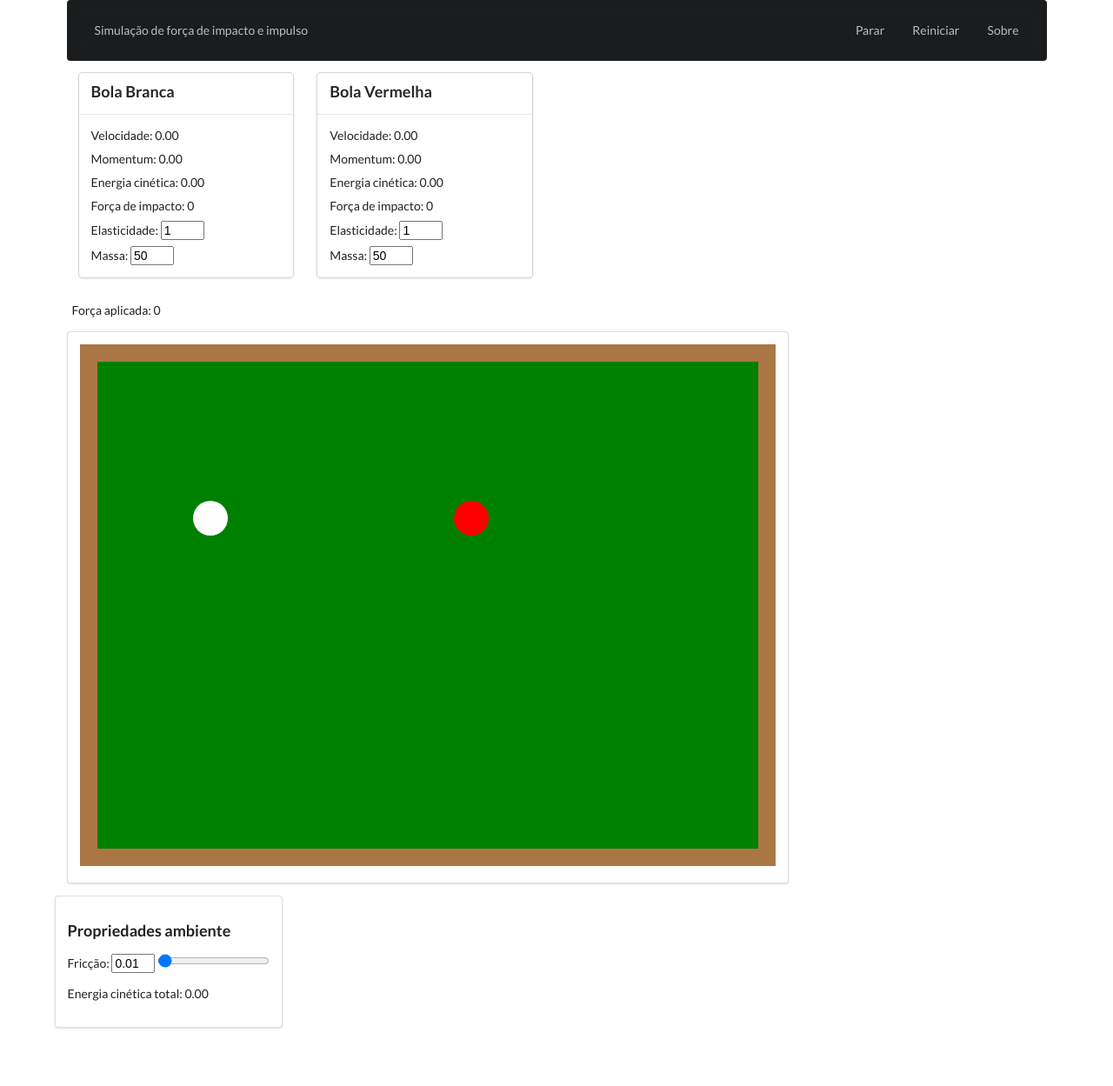
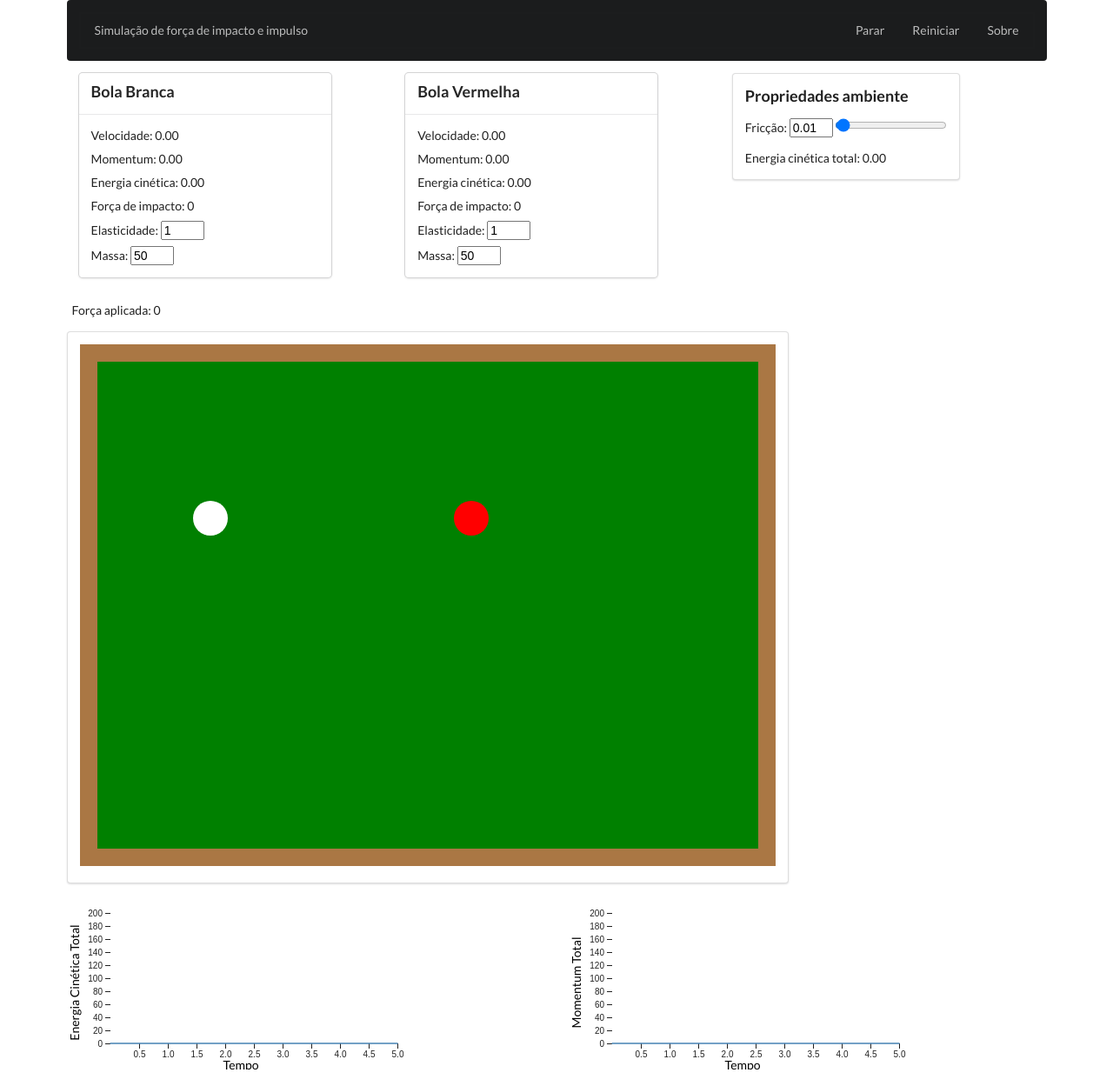
Before and after one commit to mpnetto/ImpulseSimulator, a plain HTML site: page index.html in a window 1280 px wide. Shown: the whole page at 87% size. Before the commit the page ends 1196 px from the top, so only its background shows below. Drawn offline with nearby package versions, Linux system fonts and the light colour scheme.

Commit message:
added a total kinect energy graph and a total momentum graph

```diff
--- a/index.html
+++ b/index.html
@@ -30,12 +30,12 @@
             </div>
         </div>
         <div class="ui grid ">
-            <div class="eight wide column col-6">
+            <div class="wide column col-6">
                 <div class="ui grid">
                     <div class="row">
                         <div class="column">
 
-                            <div class="ui two column stackable grid container">
+                            <div class="ui three column stackable grid container">
                                 <div class="column">
                                     <div class="ui card">
                                         <div class="content">
@@ -50,7 +50,6 @@
                                                 Elasticidade:
                                                 <input style="width: 50px;" type="number" id="elasticityADisplay"
                                                     min="0" max="1" step="0.1" value="1" />
-                                                <!-- <input type="range" id="elasticity" min="0" max="1" step="0.1" value="1" /> -->
                                             </p>
                                             <p>
                                                 Massa:
@@ -76,7 +75,6 @@
                                                 Elasticidade:
                                                 <input style="width: 50px;" type="number" id="elasticityBDisplay"
                                                     min="0" max="1" step="0.1" value="1" />
-                                                <!-- <input type="range" id="elasticity" min="0" max="1" step="0.1" value="1" /> -->
                                             </p>
                                             <p>
                                                 Massa:
@@ -88,6 +86,22 @@
                                         </div>
                                     </div>
                                 </div>
+
+                                <div class="column">
+                                    <div id="controls" class="ui segment" style="width: fit-content;">
+                                      <div class="content ">
+                                        <h3>Propriedades ambiente</h3>
+                                        <p>
+                                          Fricção:
+                                          <input style="width: 50px;" type="number" id="frictionDisplay" min="0" max="1"
+                                            step="0.01" value="0.01" />
+                                          <input type="range" id="friction" min="0" max="1" step="0.01" value="0.01" />
+                                        </p>
+                                        <p>Energia cinética total: <span id="totalKinetic"></span></p>
+                                      </div>
+                                    </div>
+                                  </div>
+
                             </div>
                             <div class="ui grid">
                                 <div class="row " style="margin-inline: 20px;">
@@ -101,24 +115,23 @@
                             </div>
                             <div class="ui segment" id="poolTable" style="width: fit-content;"></div>
 
+                            <div class="six wide column">
+
+                                <div class="ui two column stackable grid">
+                                    <div class="column">
+
+                                        <div id="kineticEnergyChart"></div>
+                                    </div>
+                                    <div class="column">
+
+                                        <div id="momentumEnergyChart"></div>
+                                    </div>
+                                </div>
+                            </div>
+
                         </div>
                     </div>
-                    <div class="ui grid">
-                        <div class="row ">
-                            <div id="controls" class="ui segment column " style="width: fit-content;">
-                                <div class="content ">
-                                    <h3>Propriedades ambiente</h3>
-                                    <p>
-                                        Fricção:
-                                        <input style="width: 50px;" type="number" id="frictionDisplay" min="0" max="1"
-                                            step="0.01" value="0.01" />
-                                        <input type="range" id="friction" min="0" max="1" step="0.01" value="0.01" />
-                                    </p>
-                                    <p>Energia cinética total: <span id="totalKinetic"></span></p>
-                                </div>
-                            </div>
-                        </div>
-                    </div>
+
                 </div>
             </div>
         </div>
--- a/script.js
+++ b/script.js
@@ -2,10 +2,9 @@
 const { Engine, Render, World, Runner, Bodies, MouseConstraint, Mouse, Constraint } = Matter;
 
 var engine = Engine.create({
-    positionIterations: 8,
-    velocityIterations: 8,
+    positionIterations: 50,
+    velocityIterations: 10,
 });
-// engine.timing.timeScale = 0.8;
 const { world } = engine;
 engine.world.gravity.y = 0;
 
@@ -122,7 +121,7 @@ Matter.Events.on(engine, 'collisionEnd', function (event) {
             var impactForceA = bodyA_mass * bodyA_speed_change;
             var impactForceB = bodyB_mass * bodyB_speed_change;
 
-            impactForceADisplay.textContent =  impactForceA.toFixed(2);
+            impactForceADisplay.textContent = impactForceA.toFixed(2);
 
             impactForceBDisplay.textContent = impactForceB.toFixed(2);
 
@@ -156,6 +155,7 @@ densityADisplay.addEventListener('change', (e) => {
 });
 
 elasticityBDisplay.addEventListener('change', (e) => {
+    const elasticity = parseFloat(e.target.value);
     Matter.Body.set(ballB, 'restitution', elasticity);
 });
 
@@ -222,7 +222,7 @@ render.canvas.addEventListener('mousemove', (e) => {
 
         const forceMagnitude = Math.sqrt(Math.pow(dx, 2) + Math.pow(dy, 2)) * 4;
 
-        forceADisplay.textContent =  forceMagnitude.toFixed(2);
+        forceADisplay.textContent = forceMagnitude.toFixed(2);
 
     }
 });
@@ -300,7 +300,218 @@ function calculateKineticEnergy(body) {
     return kineticEnergy;
 }
 
-// // Agora vamos atualizar a posição do taco para seguir a bola 1
+let startTime = Date.now();
+
+let svgWidth = 400, svgHeight = 200, margin = { top: 20, right: 20, bottom: 30, left: 50 };
+let wid = svgWidth - margin.left - margin.right;
+let hei = svgHeight - margin.top - margin.bottom;
+
+
+// Criando o SVG
+let svg = d3.select("#kineticEnergyChart").append("svg")
+    .attr("width", svgWidth)
+    .attr("height", svgHeight);
+
+// Configurando os grupos
+let g = svg.append("g")
+    .attr("transform", "translate(" + margin.left + "," + margin.top + ")");
+
+
+// Configurando escalas
+let x = d3.scaleLinear().rangeRound([0, wid]);
+let y = d3.scaleLinear().rangeRound([hei, 0]);
+
+// Configurando a linha
+let line = d3.line()
+    .x(function (d) { return x(d.time); })
+    .y(function (d) { return y(d.kineticEnergy); });
+
+// Configurando os eixos
+let xAxis = g.append("g")
+    .attr("transform", "translate(0," + hei + ")");
+let yAxis = g.append("g");
+
+svg.append("text")
+    .attr("x", svgWidth / 2)
+    .attr("y", svgHeight)
+    .attr("text-anchor", "middle")
+    .text("Tempo");
+
+svg.append("text")
+    .attr("transform", "rotate(-90)")
+    .attr("x", -svgHeight / 2)
+    .attr("y", 0)
+    .attr("dy", "1em")
+    .style("text-anchor", "middle")
+    .text("Energia Cinética Total")
+
+
+let kineticEnergyData = [];
+
+
+function renderKinectGraph() {
+    let totalKineticEnergy = calculateKineticEnergy(ballA) + calculateKineticEnergy(ballB);
+
+    let currentTime = (Date.now() - startTime) / 1000;
+
+    let maxTotalKineticEnergy = d3.max(kineticEnergyData, d => d.kineticEnergy);
+
+    if (currentTime > 5) {
+        kineticEnergyData.shift();
+    }
+
+    kineticEnergyData.push({ time: currentTime, kineticEnergy: totalKineticEnergy });
+
+    x.domain(d3.extent(kineticEnergyData, function (d) { return d.time; }));
+
+    if (maxTotalKineticEnergy > 50000) {
+        y.domain([0, 100000]);
+    } else if (maxTotalKineticEnergy > 40000) {
+        y.domain([0, 50000]);
+    } else if (maxTotalKineticEnergy > 30000) {
+        y.domain([0, 40000]);
+    } else if (maxTotalKineticEnergy > 20000) {
+        y.domain([0, 30000]);
+    } else if (maxTotalKineticEnergy > 15000) {
+        y.domain([0, 20000]);
+    } else if (maxTotalKineticEnergy > 10000) {
+        y.domain([0, 15000]);
+    } else if (maxTotalKineticEnergy > 5000) {
+        y.domain([0, 10000]);
+    } else if (maxTotalKineticEnergy > 1000) {
+        y.domain([0, 5000]);
+    } else if (maxTotalKineticEnergy > 500) {
+        y.domain([0, 1000]);
+    } else if (maxTotalKineticEnergy > 200) {
+        y.domain([0, 500]);
+    }
+
+    else {
+        y.domain([0, 200]);
+    }
+
+    xAxis.call(d3.axisBottom(x));
+    yAxis.call(d3.axisLeft(y));
+
+    svg.selectAll("path").remove();
+
+
+    g.append("path")
+        .datum(kineticEnergyData)
+        .attr("fill", "none")
+        .attr("stroke", "steelblue")
+        .attr("stroke-linejoin", "round")
+        .attr("stroke-linecap", "round")
+        .attr("stroke-width", 1.5)
+        .attr("d", line);
+}
+
+let svgM = d3.select("#momentumEnergyChart").append("svg")
+    .attr("width", svgWidth)
+    .attr("height", svgHeight);
+
+let gM = svgM.append("g")
+    .attr("transform", "translate(" + margin.left + "," + margin.top + ")");
+
+let xM = d3.scaleLinear().rangeRound([0, wid]);
+let yM = d3.scaleLinear().rangeRound([hei, 0]);
+
+let lineM = d3.line()
+    .x(function (d) { return xM(d.time); })
+    .y(function (d) { return yM(d.momentum); });
+
+// Configurando os eixos
+let xAxisM = gM.append("g")
+    .attr("transform", "translate(0," + hei + ")");
+
+let yAxisM = gM.append("g");
+
+svgM.append("text")
+    .attr("x", svgWidth / 2)
+    .attr("y", svgHeight)
+    .attr("text-anchor", "middle")
+    .text("Tempo");
+
+svgM.append("text")
+    .attr("transform", "rotate(-90)")
+    .attr("x", -svgHeight / 2)
+    .attr("y", 0)
+    .attr("dy", "1em")
+    .style("text-anchor", "middle")
+    .text("Momentum Total")
+
+let momentumData = [];
+
+
+function renderMomentumGraph() {
+    let totalMomentum = calculateMomentum(ballA) + calculateMomentum(ballB);
+
+    console.log(totalMomentum)
+
+    let currentTime = (Date.now() - startTime) / 1000;
+
+
+
+    if (currentTime > 5) {
+        momentumData.shift();
+    }
+
+    momentumData.push({ time: currentTime, momentum: totalMomentum });
+
+    let maxTotalMomentum = d3.max(momentumData, d => d.momentum);
+
+    xM.domain(d3.extent(momentumData, function (d) { return d.time; }));
+
+    console.log(maxTotalMomentum)
+
+    if (maxTotalMomentum > 50000) {
+        yM.domain([0, 100000]);
+    } else if (maxTotalMomentum > 40000) {
+        yM.domain([0, 50000]);
+    } else if (maxTotalMomentum > 30000) {
+        yM.domain([0, 40000]);
+    } else if (maxTotalMomentum > 20000) {
+        yM.domain([0, 30000]);
+    } else if (maxTotalMomentum > 15000) {
+        yM.domain([0, 20000]);
+    } else if (maxTotalMomentum > 10000) {
+        yM.domain([0, 15000]);
+    } else if (maxTotalMomentum > 5000) {
+        yM.domain([0, 10000]);
+    } else if (maxTotalMomentum > 1000) {
+        yM.domain([0, 5000]);
+    } else if (maxTotalMomentum > 500) {
+        yM.domain([0, 1000]);
+    } else if (maxTotalMomentum > 200) {
+        yM.domain([0, 500]);
+    }
+
+    else {
+        yM.domain([0, 200]);
+    }
+
+    xAxisM.call(d3.axisBottom(xM));
+    yAxisM.call(d3.axisLeft(yM));
+
+    svgM.selectAll("path").remove();
+
+    gM.append("path")
+        .datum(momentumData)
+        .attr("fill", "none")
+        .attr("stroke", "steelblue")
+        .attr("stroke-linejoin", "round")
+        .attr("stroke-linecap", "round")
+        .attr("stroke-width", 1.5)
+        .attr("d", lineM);
+}
+
+
+setInterval(function () {
+    renderKinectGraph()
+    renderMomentumGraph()
+
+}, 1);
+
 Matter.Events.on(render, 'afterRender', function () {
     if (mouseStart) {
         drawForceArrow()
@@ -321,6 +532,7 @@ Matter.Events.on(render, 'afterRender', function () {
     kineticADisplay.textContent = `${kineticA.toFixed(2)}`;
     kineticBDisplay.textContent = `${kineticB.toFixed(2)}`;
 
-    kineticTotalDisplay.textContent = `${(kineticA + kineticB).toFixed(2)}`;
+    let totalKineticEnergy = (kineticA + kineticB).toFixed(2);
+    kineticTotalDisplay.textContent = totalKineticEnergy;
 
 });
```
